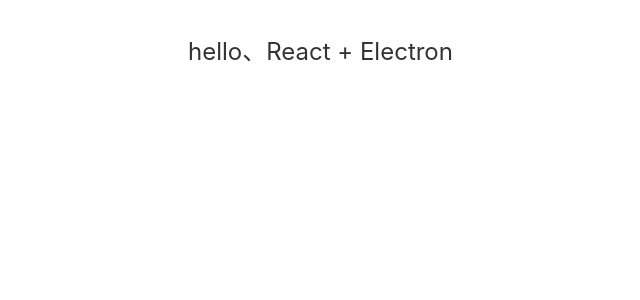
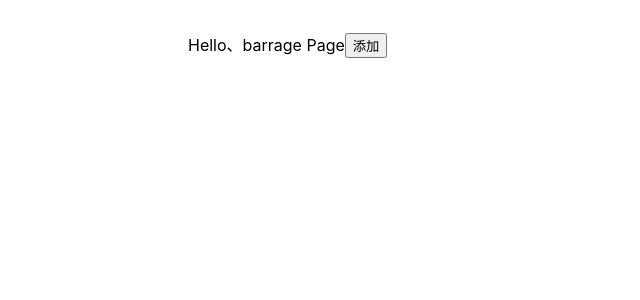
Before and after one commit to Jealh-h/desktop-barrage, a React (Vite) app: page /barrage in a window 1280 px wide. Shown: the top 300 px of the page, without its empty margins (148-788 px from the left). Built offline with nearby package versions, Linux system fonts and the light colour scheme.

Commit message:
feat: add react-router

```diff
--- a/package.json
+++ b/package.json
@@ -43,6 +43,7 @@
   "dependencies": {
     "electron-squirrel-startup": "^1.0.1",
     "react": "^18.3.1",
-    "react-dom": "^18.3.1"
+    "react-dom": "^18.3.1",
+    "react-router": "^7.0.2"
   }
 }
--- a/src/app.tsx
+++ b/src/app.tsx
@@ -1,6 +1,15 @@
 import * as React from "react";
 import { createRoot } from "react-dom/client";
-import { Main } from "./pages/main/index";
+import { BrowserRouter } from "react-router";
+import { RouterView as Main } from "./pages/router";
+
+const App = () => {
+  return (
+    <BrowserRouter>
+      <Main />
+    </BrowserRouter>
+  );
+};
 
 const root = createRoot(document.body.querySelector("#app"));
-root.render(<Main />);
+root.render(<App />);
--- a/src/barrage.tsx
+++ /dev/null
@@ -1,6 +0,0 @@
-import * as React from "react";
-import { createRoot } from "react-dom/client";
-import { Barrage } from "./pages/barrage/index";
-
-const root = createRoot(document.body.querySelector("#barrage-root"));
-root.render(<Barrage />);
--- a/src/pages/barrage/index.tsx
+++ b/src/pages/barrage/index.tsx
@@ -1,5 +1,21 @@
-import React from "react";
+import React, { useState } from "react";
 
 export const Barrage = () => {
-  return <div>Hello、barrage Page</div>;
+  const [timeStringArray, setTimeStringArray] = useState([]);
+  const addTimeString = () => {
+    setTimeStringArray((d) => {
+      return [...d, new Date().toTimeString()];
+    });
+  };
+  return (
+    <div>
+      Hello、barrage Page
+      <button onClick={addTimeString}>添加</button>
+      <ul>
+        {timeStringArray.map((s) => {
+          return <li>{s}</li>;
+        })}
+      </ul>
+    </div>
+  );
 };
--- /dev/null
+++ b/src/pages/router.tsx
@@ -0,0 +1,13 @@
+import React from "react";
+import { Routes, Route } from "react-router";
+import { Main } from "./main";
+import { Barrage } from "./barrage";
+
+export const RouterView = () => {
+  return (
+    <Routes>
+      <Route path="/" element={<Main />} />
+      <Route path="/barrage" element={<Barrage />} />
+    </Routes>
+  );
+};
--- a/src/renderer.ts
+++ b/src/renderer.ts
@@ -28,4 +28,3 @@
 
 import "./index.css";
 import "./app.tsx";
-import "./barrage.tsx";
```
Also changed, not shown: src/barrage-window.main.ts (+16 -3 lines), 1 other file (tests, documents, lock files or other folders).
